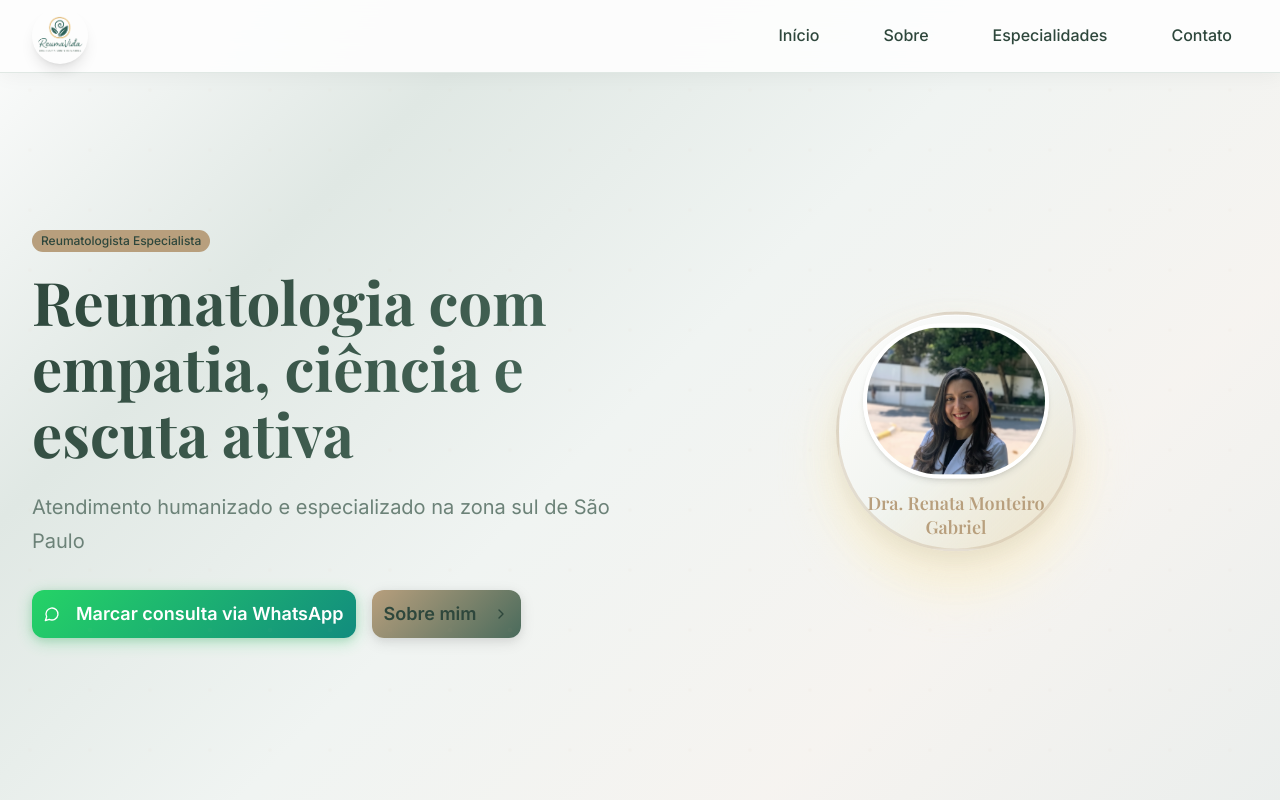
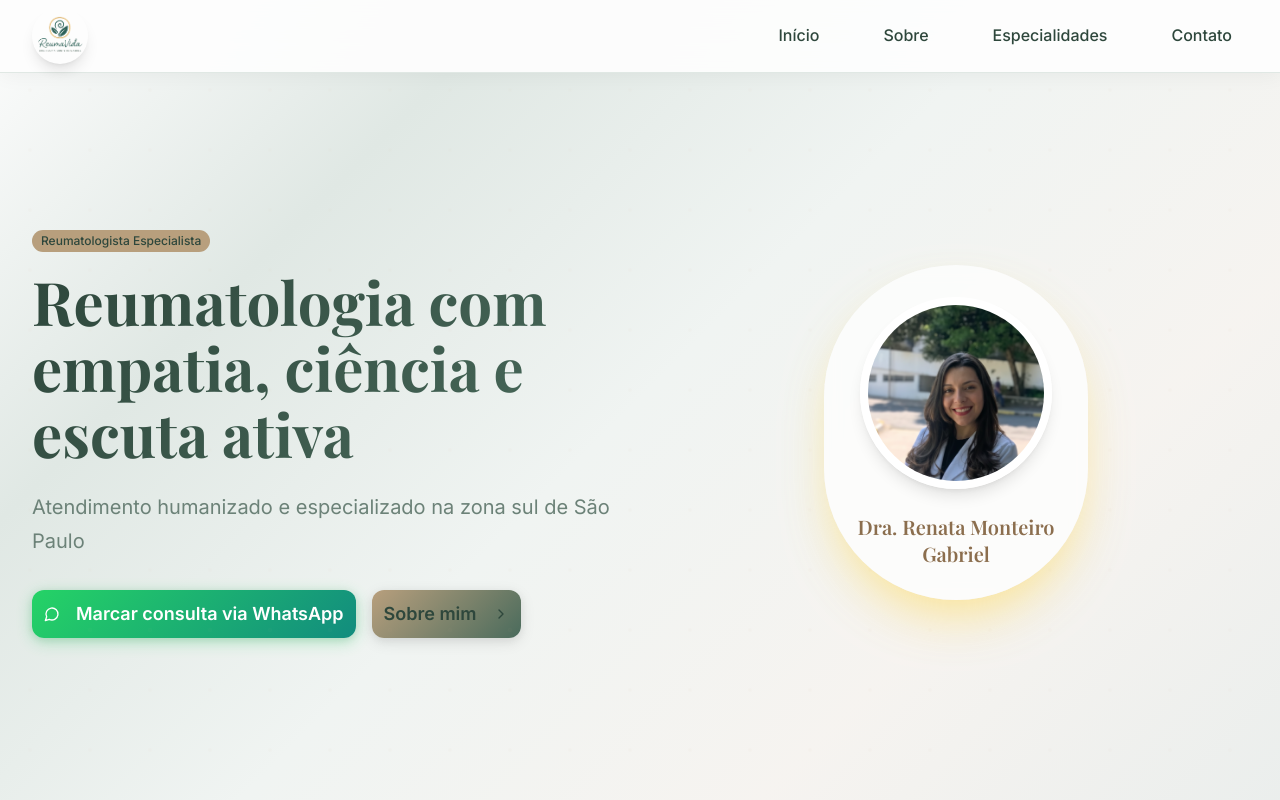
Before and after one commit to RicardoReisDev/dra-renata, a React (Vite) app: page / in a window 1280 px wide. Shown: the top 800 px of the page. Built offline with nearby package versions, Linux system fonts and the light colour scheme.

Commit message:
Adiciona todos os arquivos do site da Dra Renata

```diff
--- a/src/App.jsx
+++ b/src/App.jsx
@@ -180,31 +180,46 @@ function App() {
               </div>
             </div>
 
-         <div className="slide-in-right flex justify-center p-4 relative">
+<div className="slide-in-right flex justify-center p-6 relative">
 
-  {/* Elemento Decorativo: Círculo Bege (Fundo) */}
-  <div className="absolute inset-0 flex justify-center items-center pointer-events-none">
-    <div className="w-64 h-64 bg-amber-100 rounded-full opacity-50 transform translate-y-8 blur-xl"></div>
-  </div>
-
-  {/* Card do Perfil com Efeito de Hover */}
-  <div className="profile-placeholder floating-animation flex flex-col items-center text-center
-                relative z-10 p-6 m-4 bg-white rounded-xl shadow-lg transition-all duration-300 ease-in-out
-                hover:shadow-2xl hover:-translate-y-1 hover:scale-[1.02]">
+  {/* Card de Perfil Circular com Fundo Bege Suave e Efeito Hover */}
+  <div className="
+    motion-safe:floating-animation
+    flex flex-col items-center text-center
+    relative z-10
+    p-8 m-4 max-w-sm
+    rounded-full
+    bg-white/70 backdrop-blur-sm
+    shadow-2xl shadow-amber-300/50
+    transition-all duration-300 ease-in-out
+    hover:shadow-amber-400/80 hover:-translate-y-1 hover:scale-[1.02]
+  ">
 
     <img
       src="/renata.png"
       alt="Foto da Dra. Renata Monteiro"
-      className="w-50 h-40 mb-3 mx-auto rounded-full object-cover border-4 border-white shadow-md"
+      className="
+        w-40 h-40 md:w-48 md:h-48
+        mb-4 mx-auto
+        rounded-full object-cover
+        border-8 border-white shadow-lg
+      "
     />
 
-    <div className="text-center">
-      <h3 className="text-sm sm:text-base md:text-lg font-bold text-foreground leading-snug break-words max-w-[180px] mx-auto">
-        <span className="accent-text">Dra. Renata Monteiro Gabriel</span>
+    <div className="text-center mt-2">
+      <h3 className="
+        text-base md:text-lg lg:text-xl
+        font-semibold
+        text-[#8B6E4E]
+        leading-snug break-words max-w-[200px] mx-auto
+      ">
+        Dra. Renata Monteiro Gabriel
       </h3>
+
     </div>
+
   </div>
-            </div>
+</div>
           </div>
         </div>
       </section>
```
